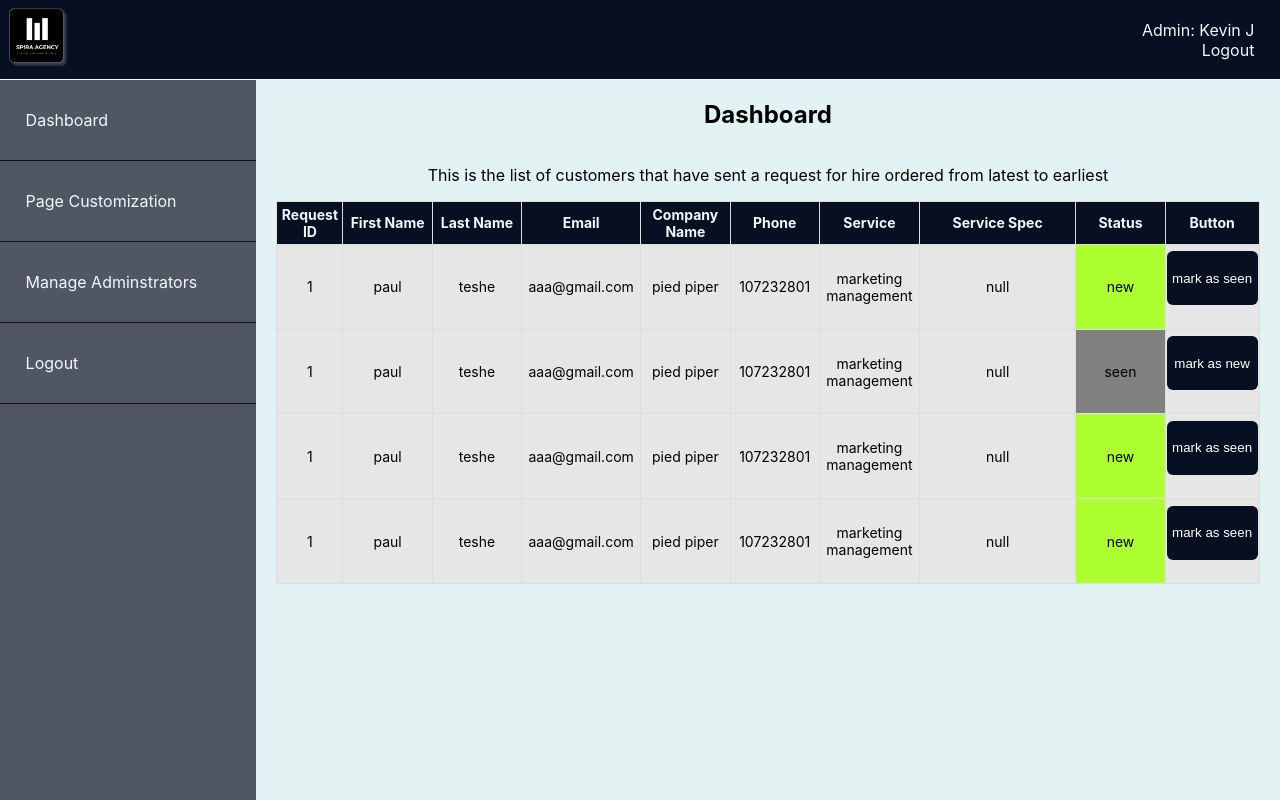
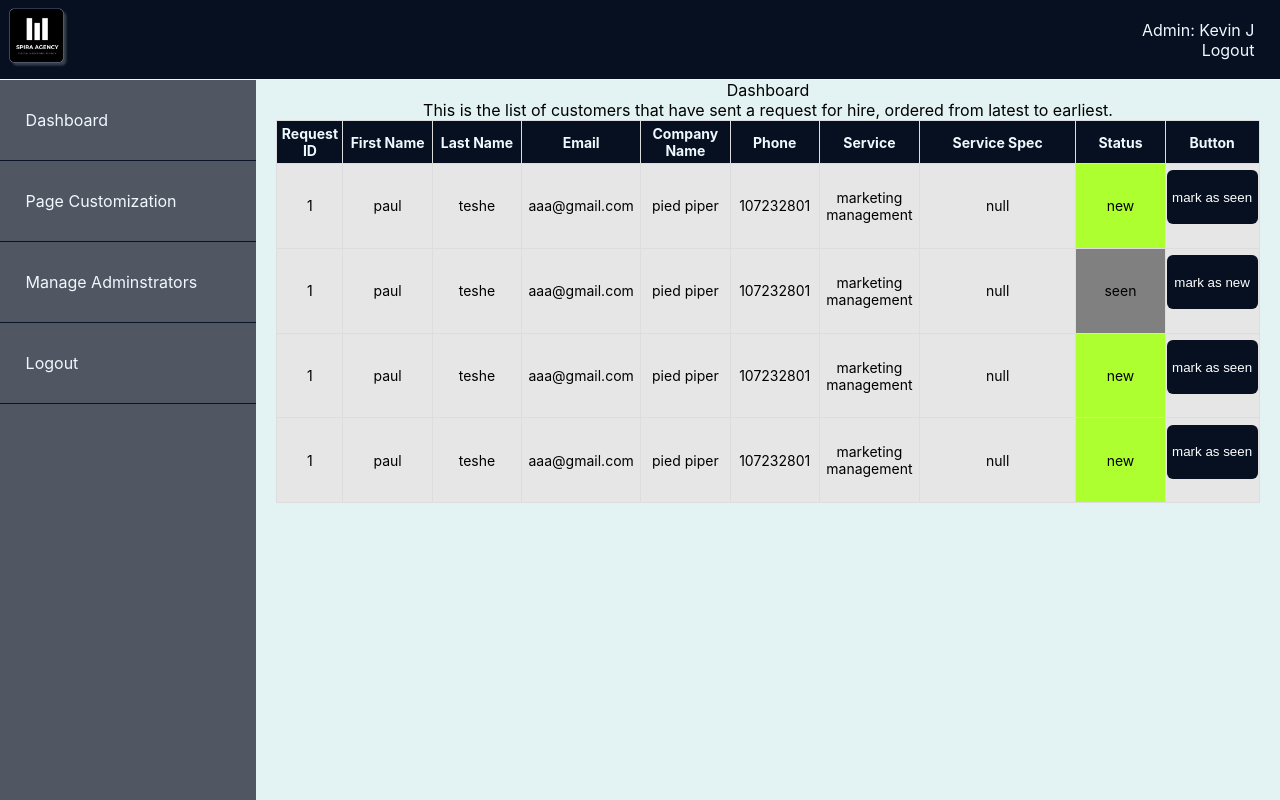
Before and after one commit to PaulTeshome/spira-site, a React (Create React App) app in the folder spira/: page /admin in a window 1280 px wide. Built offline with nearby package versions, Linux system fonts and the light colour scheme.

Commit message:
Update Dashboard.js

```diff
--- a/spira/src/components/Dashboard.js
+++ b/spira/src/components/Dashboard.js
@@ -5,10 +5,12 @@ import TableRow from './TableRow'
 function Dashboard() {
   return (
     <div className='dashboard-holder' id='dashtop'>
-        <h2 className='dashboard-title'>Dashboard</h2>
-        <p>This is the list of customers that have sent a request for hire ordered from latest to earliest</p>
+        <span className='dashboard-title'>Dashboard</span>
+        <span className='dashboard-intro'>This is the list of customers that have sent a request for hire, ordered from latest to earliest.</span>
         <div className='table-holder'>
         <table className='request-table'>
+
+            <thead>
                 <tr>
                     <th>Request ID</th>
                     <th>First Name</th>
@@ -21,6 +23,7 @@ function Dashboard() {
                     <th>Status</th>
                     <th>Button</th>
                 </tr>
+            </thead>
             <TableRow ReqId="1" fname="paul" lname="teshe" email="aaa@gmail.com" compName="pied piper" phone="107232801" service="marketing management" specify="null" status={true}/>
             <TableRow ReqId="1" fname="paul" lname="teshe" email="aaa@gmail.com" compName="pied piper" phone="107232801" service="marketing management" specify="null" status={false}/>
             <TableRow ReqId="1" fname="paul" lname="teshe" email="aaa@gmail.com" compName="pied piper" phone="107232801" service="marketing management" specify="null" status={true}/>
```
Lines whose indentation alone changed are shown as unchanged.
